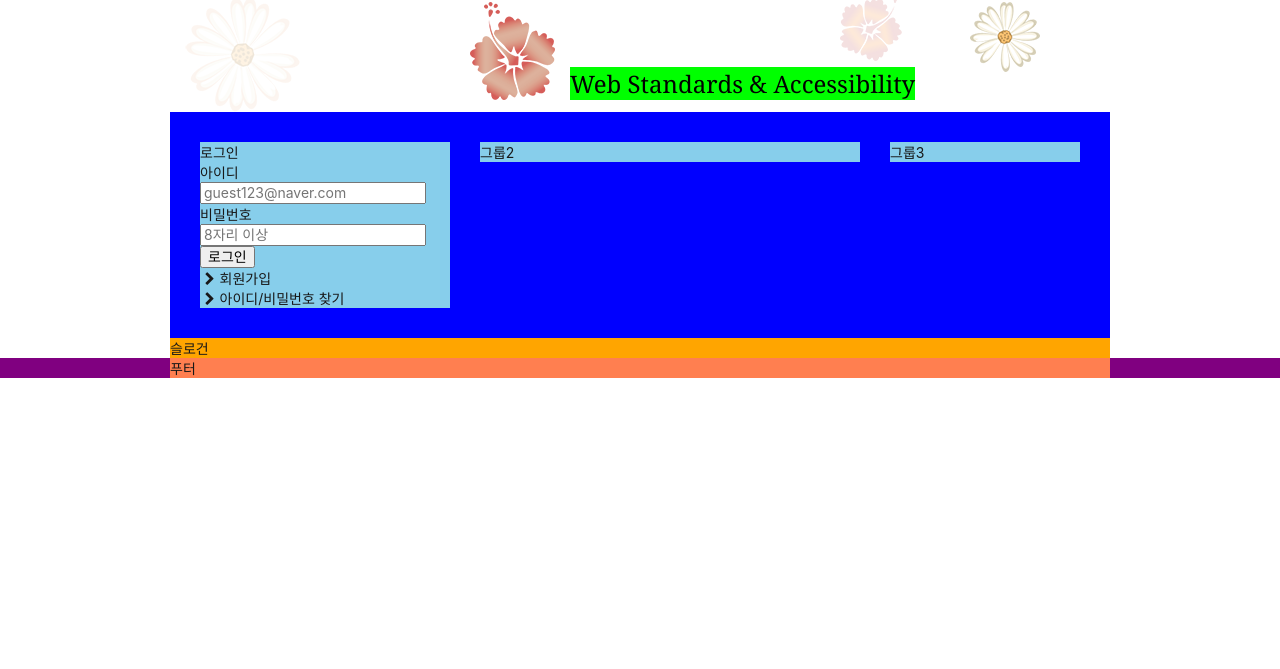
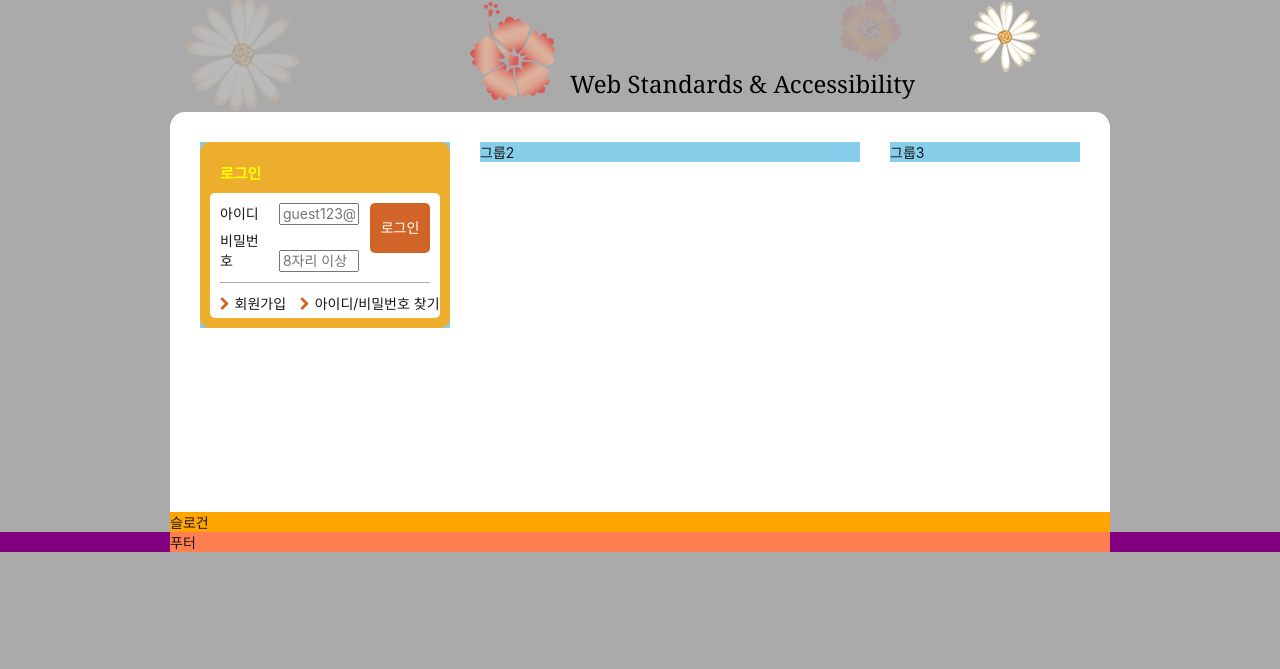
Before and after one commit to CHAERYEON-LEE/zeroConnecTo, a website: page HTML5/index.html in a window 1280 px wide. Shown: the part 131-800 px from the top of the page. Drawn offline with Linux system fonts and the light colour scheme; a web font is replaced by a local one.

Commit message:
로그인창 css마크업 혼자해보기

```diff
--- a/HTML5/css/index.css
+++ b/HTML5/css/index.css
@@ -38,7 +38,7 @@ html{
 body{
     font-family: Pretendard, -apple-system, BlinkMacSystemFont, system-ui, Roboto, "Helvetica Neue", "Segoe UI", "Apple SD Gothic Neo", "Noto Sans KR", "Malgun Gothic", "Apple Color Emoji", "Segoe UI Emoji", "Segoe UI Symbol", sans-serif;
     font-weight: 400;
-    background: #fff;
+    background: #aaa;
     color: #181818;
     font-size: 1.4rem;
 }
@@ -213,7 +213,6 @@ body{
 }
 
 .visual-text{
-    background: lime;
     animation-name: moveEffect;
     animation-duration: 2000ms;
     animation-fill-mode: forwards;
@@ -224,8 +223,10 @@ body{
 /* 메인 */
 .main{
     display: flow-root;
-    background: blue;
+    background: #fff;
     padding: 30px 15px;
+    border-radius: 15px 15px 0 0;
+    min-height: 400px;
 }
 /* .main::after{
     content: "";
@@ -241,6 +242,7 @@ body{
     background: skyblue;
     margin: 0 15px;
 }
+
 .group1{
     width: 250px;
 
@@ -251,11 +253,75 @@ body{
 }
 .group3{
     width: 190px;
+}
+
+/* 로그인 */
+.login{
+    background: #edad2d ;
+    border-radius: 10px;
+    padding: 10px 10px;
 
 }
-/* .clearfix{
-    clear: both;
-} */
+fieldset{
+    position: relative;
+    border-bottom: 1px solid #aaa;
+    padding-bottom: 5px;
+}
+.login-title{
+    color: #ff0;
+    font-size: 1.5rem;
+    font-weight: 700;
+    padding: 10px 10px;
+}
+.login-form{
+    background: #fff;
+    padding: 10px 10px;
+    border-radius: 5px 5px 0 0;
+}
+
+
+[for="userPwd"], [for="userEmail"]{
+    display: inline-block;
+    width: 5rem;
+    margin-right: 5px;
+}
+
+.user-email>input, .user-pwd>input{
+    width: 80px;
+    margin-bottom: 5px;
+}
+
+.login-button{
+    display: inline-block;
+    width: 60px;
+    height: 50px;
+    background: #d16527;
+    border: none;
+    color: #fff;
+    border-radius: 5px;
+    position: absolute;
+    top: 0;
+    right: 0;
+}
+
+.sign{
+    background-color: #fff;
+    border-radius: 0 0 5px 5px;
+}
+.sign li{
+    display: inline-block;
+}
+
+.sign a{
+    display: inline-block;
+    margin-left: 5px;
+    margin-bottom: 5px;
+}
+.sign a::before{
+    color: #d16527;
+}
+
+
 /* 슬로건 */
 .slogan{
     background: orange;
```
